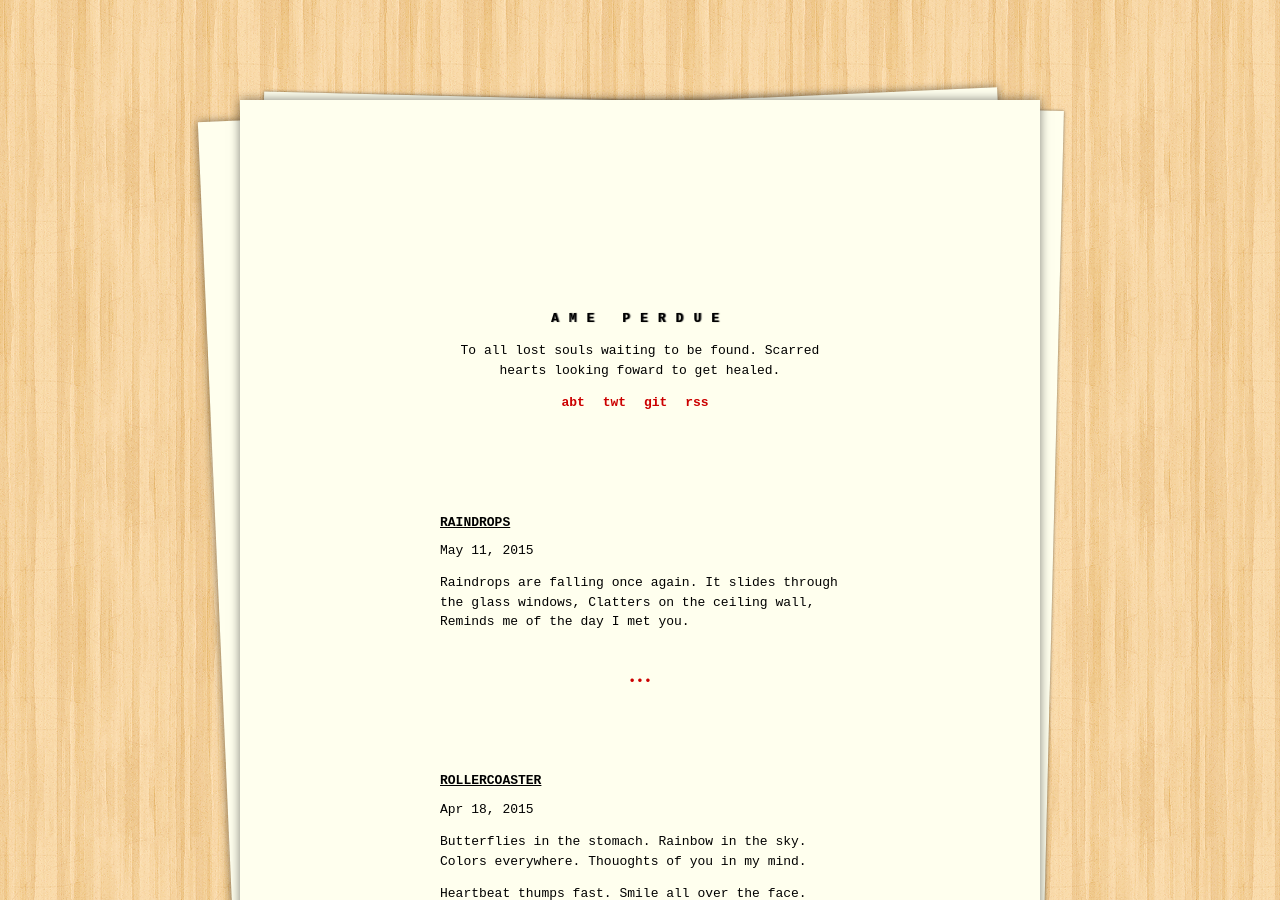
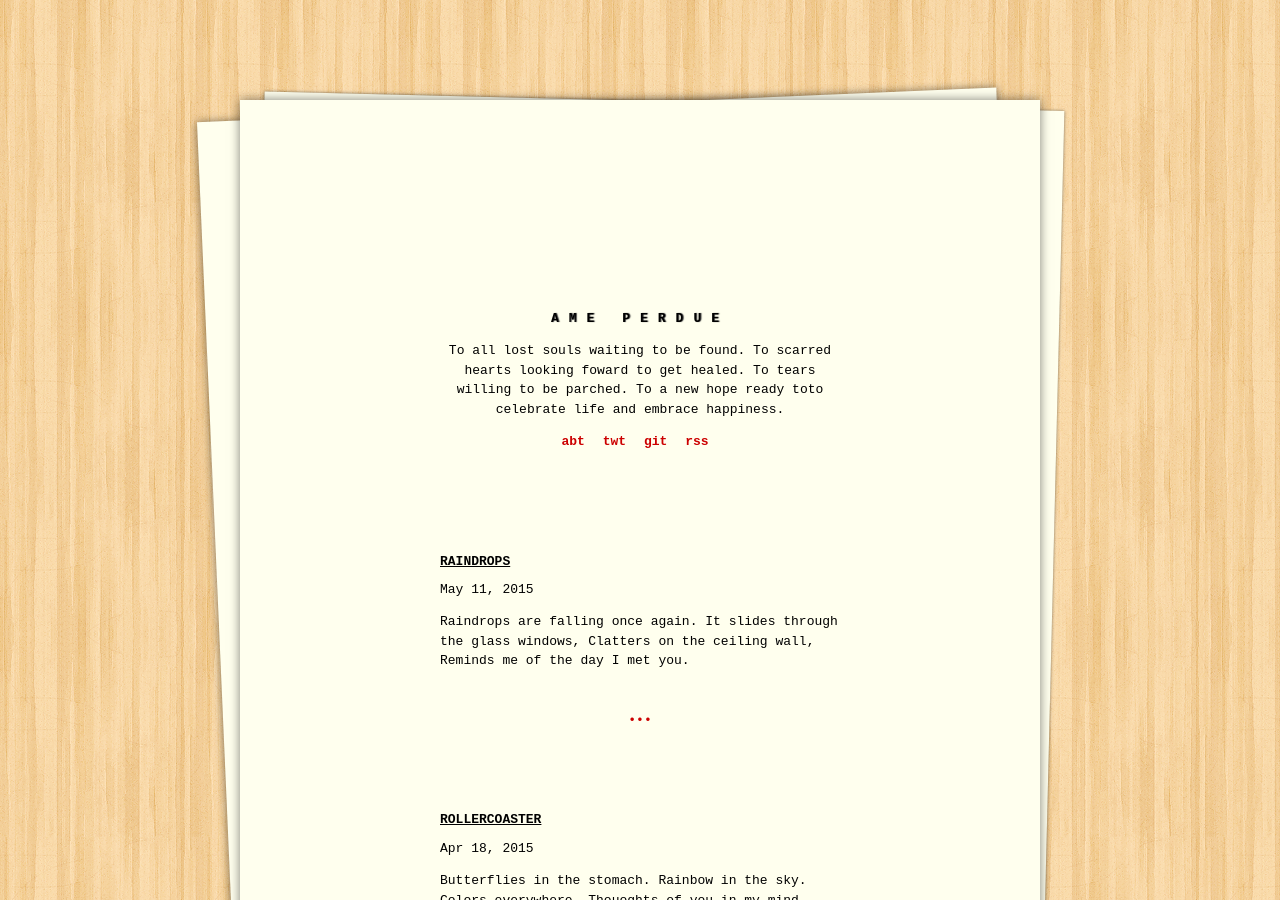
Before and after one commit to cham26/cham26.github.io, a Jekyll site: the page built from index.html, in a window 1280 px wide and 900 px high. Built offline with Jekyll 4.4.1, drawn with Linux system fonts in a browser that asks for light colours; the list of posts is cut into pages by our own code.

Commit message:
naughty cham

```diff
--- a/_config.yml
+++ b/_config.yml
@@ -1,6 +1,6 @@
 # Site settings
 title: "Ame Perdue"
-description: "To all lost souls waiting to be found. Scarred hearts looking foward to get healed."
+description: "To all lost souls waiting to be found. To scarred hearts looking foward to get healed. To tears willing to be parched. To a new hope ready toto celebrate life and embrace happiness."
 baseurl: ""
 url: "http://cham26.github.io"
 
```
